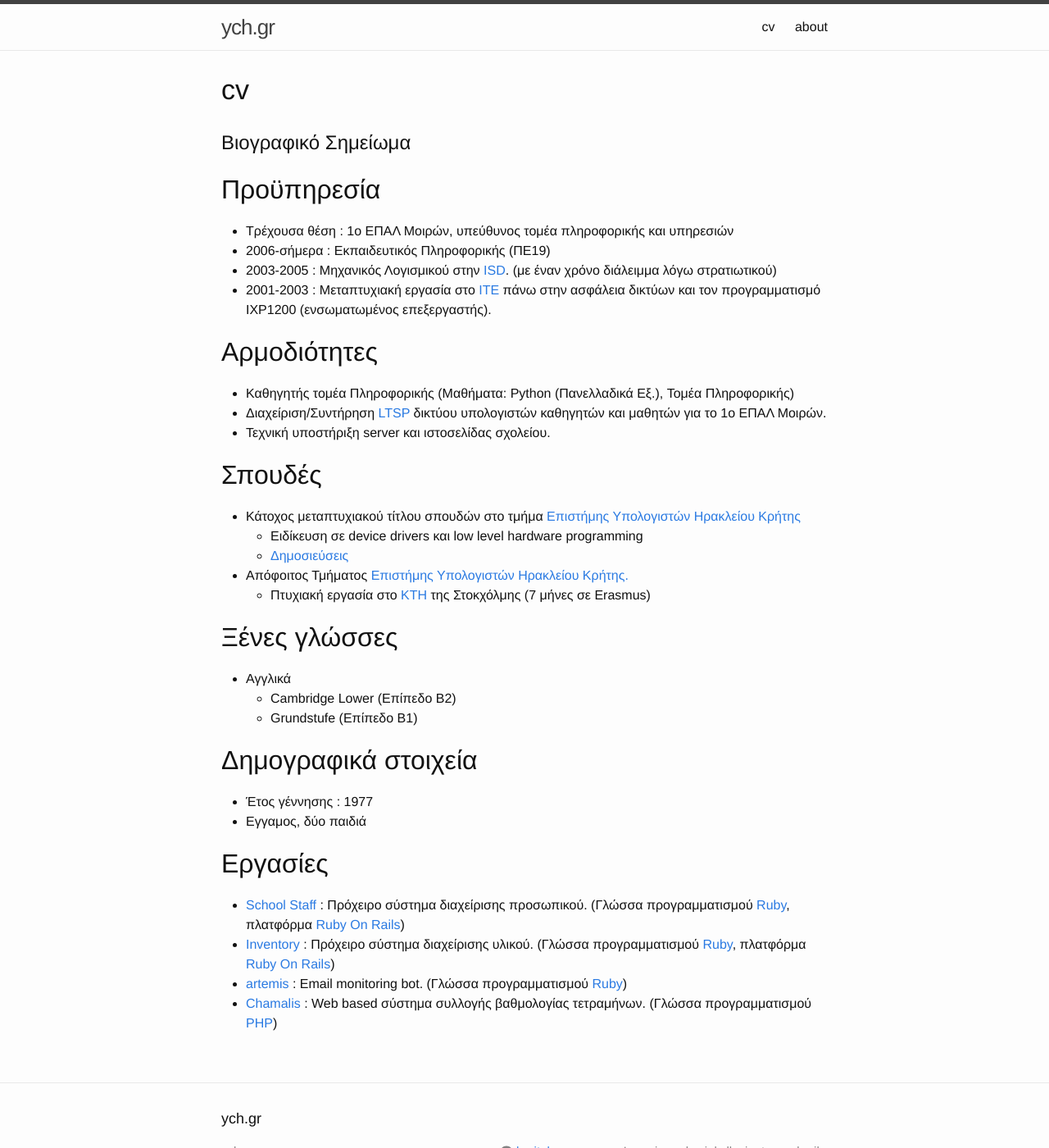
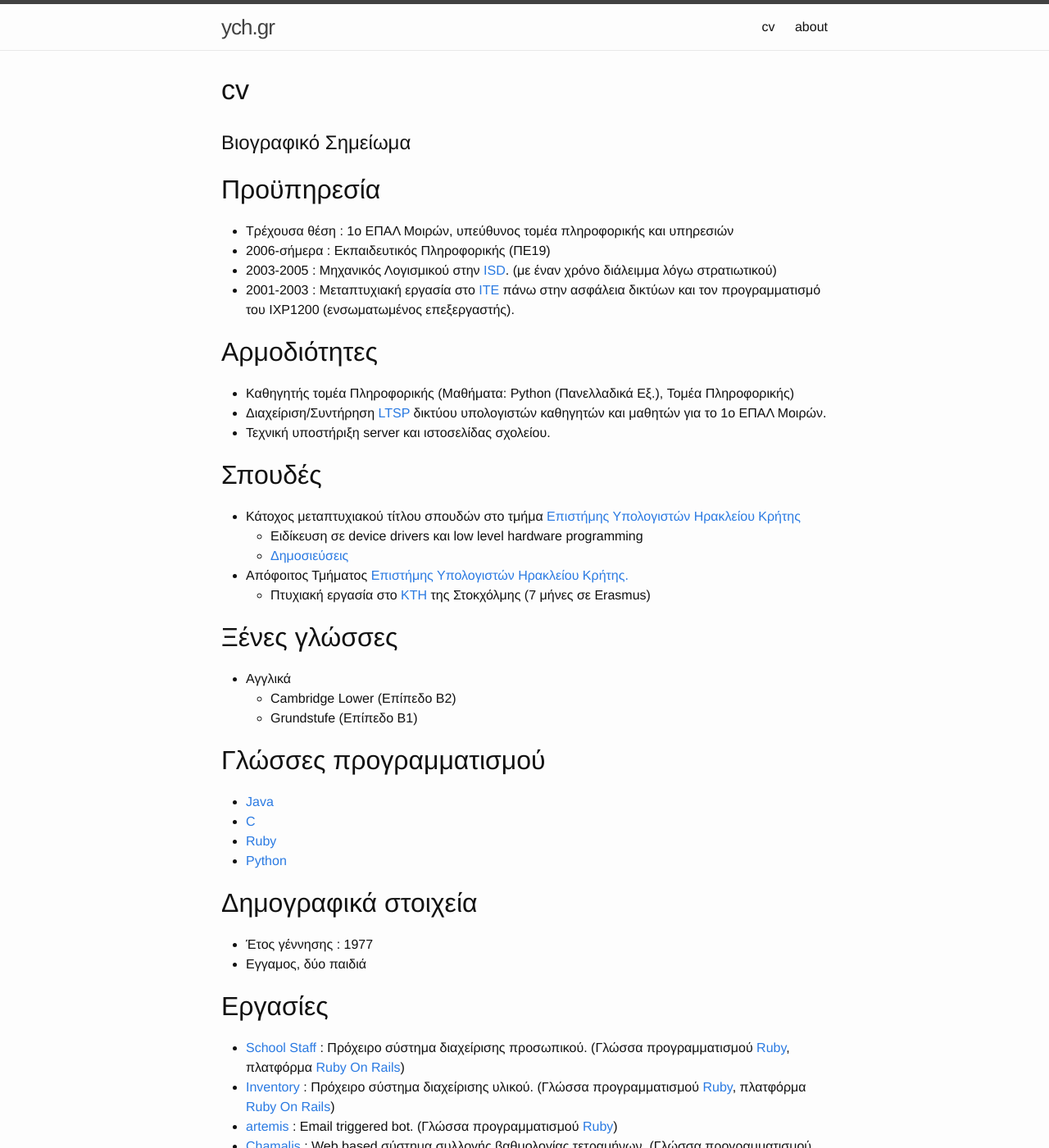
Before and after one commit to haritak/haritak.github.io, a Jekyll site: the page built from cv/cv.md, in a window 1280 px wide and 1400 px high. Shown: the whole window at 82% size. Built offline with Jekyll 4.4.1, drawn with Linux system fonts in a browser that asks for light colours.

Commit message:
updated cv

```diff
--- a/cv/cv.md
+++ b/cv/cv.md
@@ -17,7 +17,7 @@ permalink: /cv.html
 * 2006-σήμερα : Εκπαιδευτικός Πληροφορικής (ΠΕ19)
 * 2003-2005 : Μηχανικός Λογισμικού στην [ISD][3]. (με έναν χρόνο διάλειμμα
 λόγω στρατιωτικού)
-* 2001-2003 : Μεταπτυχιακή εργασία στο [ΙΤΕ][4] πάνω στην ασφάλεια δικτύων και τον προγραμματισμό IXP1200 (ενσωματωμένος επεξεργαστής).
+* 2001-2003 : Μεταπτυχιακή εργασία στο [ΙΤΕ][4] πάνω στην ασφάλεια δικτύων και τον προγραμματισμό του IXP1200 (ενσωματωμένος επεξεργαστής).
 
 ## Αρμοδιότητες
 * Καθηγητής τομέα Πληροφορικής (Μαθήματα: Python (Πανελλαδικά Εξ.), Τομέα Πληροφορικής)
@@ -36,6 +36,12 @@ permalink: /cv.html
   * Cambridge Lower (Επίπεδο Β2)
   * Grundstufe (Επίπεδο Β1)
 
+## Γλώσσες προγραμματισμού
+* [Java][java]
+* [C][c]
+* [Ruby][ruby]
+* [Python][python]
+
 ## Δημογραφικά στοιχεία
 * Έτος γέννησης : 1977
 * Εγγαμος, δύο παιδιά
@@ -43,13 +49,16 @@ permalink: /cv.html
 ## Εργασίες
 * [School Staff][school_staff] : Πρόχειρο σύστημα διαχείρισης προσωπικού. (Γλώσσα προγραμματισμού [Ruby][ruby], πλατφόρμα [Ruby On Rails][RoR])
 * [Inventory][school_inventory] : Πρόχειρο σύστημα διαχείρισης υλικού. (Γλώσσα προγραμματισμού [Ruby][ruby], πλατφόρμα [Ruby On Rails][RoR])
-* [artemis][artemis] : Email monitoring bot. (Γλώσσα προγραμματισμού [Ruby][ruby])
+* [artemis][artemis] : Email triggered bot. (Γλώσσα προγραμματισμού [Ruby][ruby])
 * [Chamalis][ch] : Web based σύστημα συλλογής βαθμολογίας τετραμήνων. (Γλώσσα προγραμματισμού [PHP][php])
 
 
 [ch]: https://bitbucket.org/i2g/chamalis/src/master/
 [school_staff]: https://github.com/haritak/school_staff
 [ruby]: https://www.ruby-lang.org/en/
+[python]: https://www.python.org
+[java]: https://www.java.com/en/
+[c]: https://en.wikipedia.org/wiki/C_(programming_language)
 [php]: https://www.php.net
 [RoR]: https://rubyonrails.org
 [artemis]: https://github.com/haritak/artemis
```
